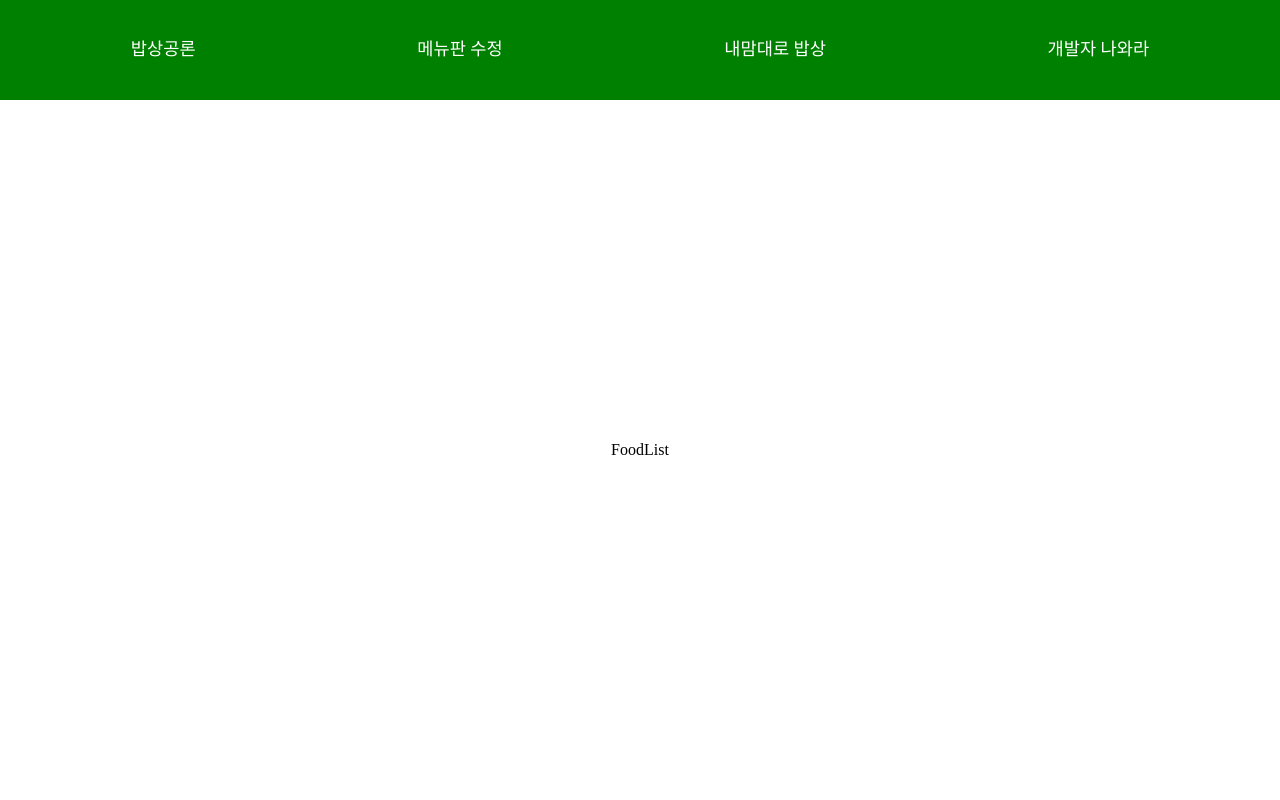
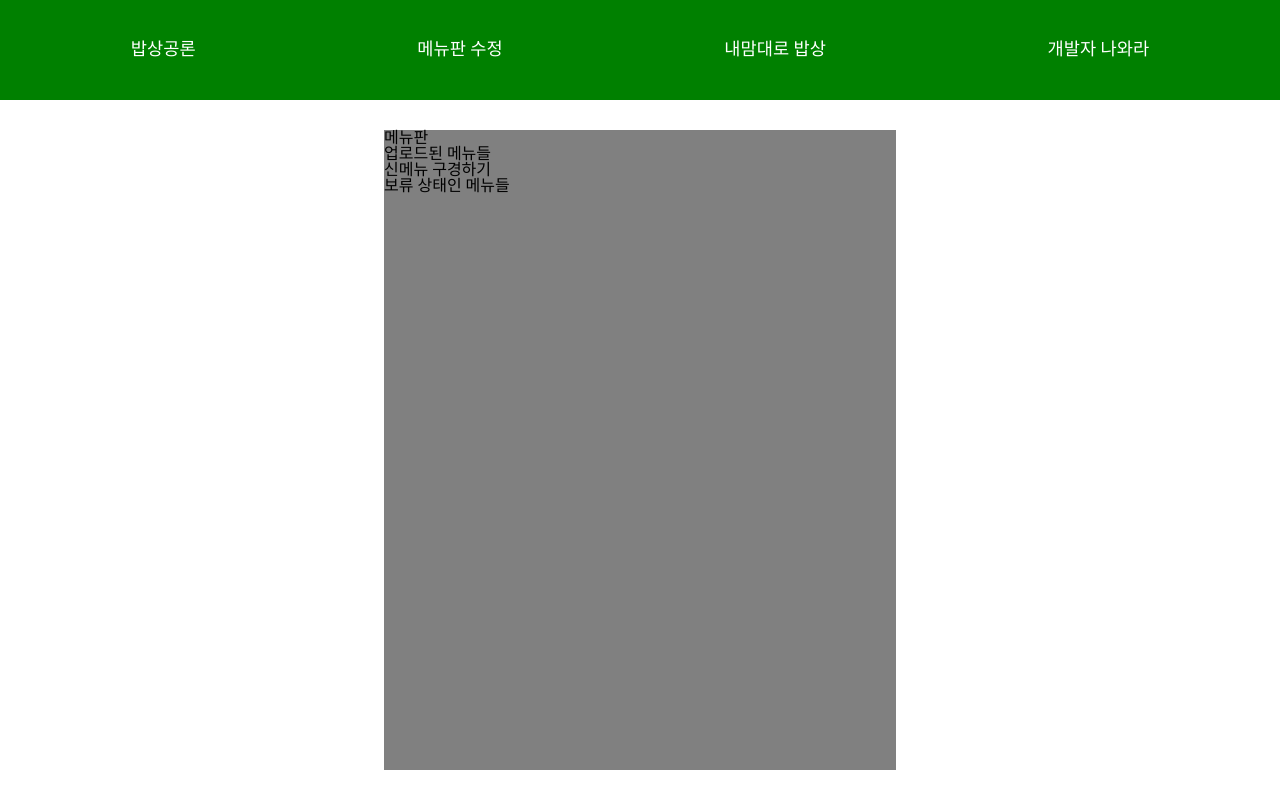
Before and after one commit to ketchup0211/what-should-we-eat, a React (Vite) app: page /food-list in a window 1280 px wide. Built offline with nearby package versions, Linux system fonts and the light colour scheme.

Commit message:
[ADD] menu board(edited) baseline

```diff
--- /dev/null
+++ b/src/components/FoodList/MenuBoard.jsx
@@ -0,0 +1,20 @@
+import styled from "styled-components";
+
+export default function MenuBoard() {
+  return (
+    <Container>
+      <h1>메뉴판</h1>
+      <ul>
+        <li>업로드된 메뉴들</li>
+        <li>신메뉴 구경하기</li>
+        <li>보류 상태인 메뉴들</li>
+      </ul>
+    </Container>
+  );
+}
+
+const Container = styled.div`
+  background-color: gray;
+  width: 40vw;
+  height: 80vh;
+`;
--- a/src/pages/FoodList.jsx
+++ b/src/pages/FoodList.jsx
@@ -1,3 +1,6 @@
+import styled from "styled-components";
+import MenuBoard from "../components/FoodList/MenuBoard";
+
 export default function FoodList() {
-  return <h1>FoodList</h1>;
+  return <MenuBoard />;
 }
```
